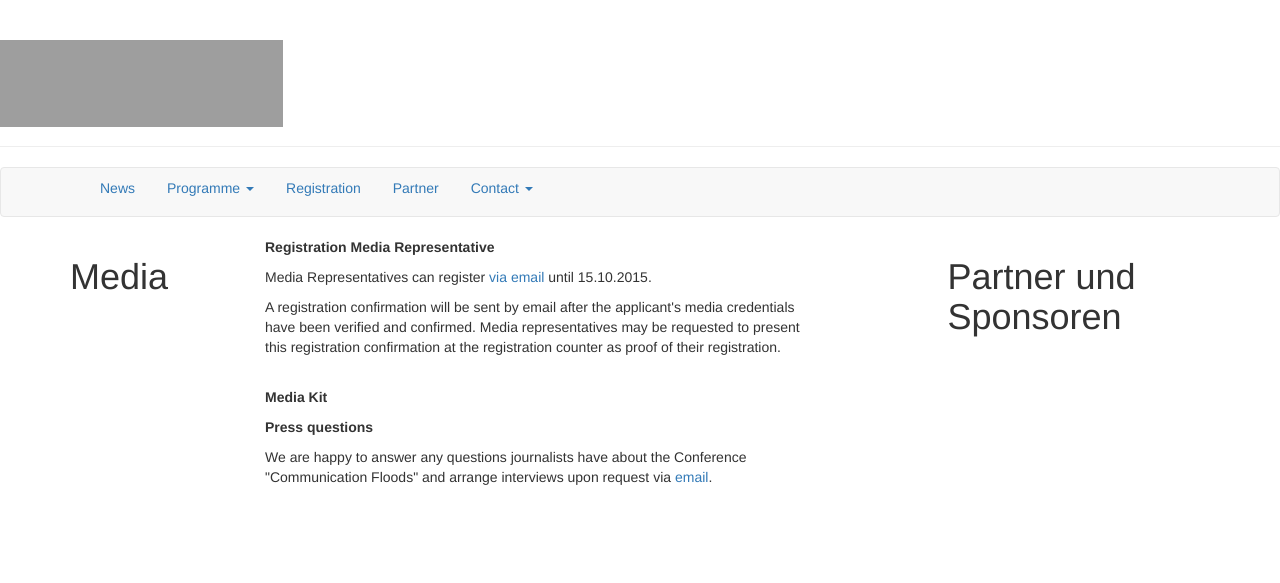
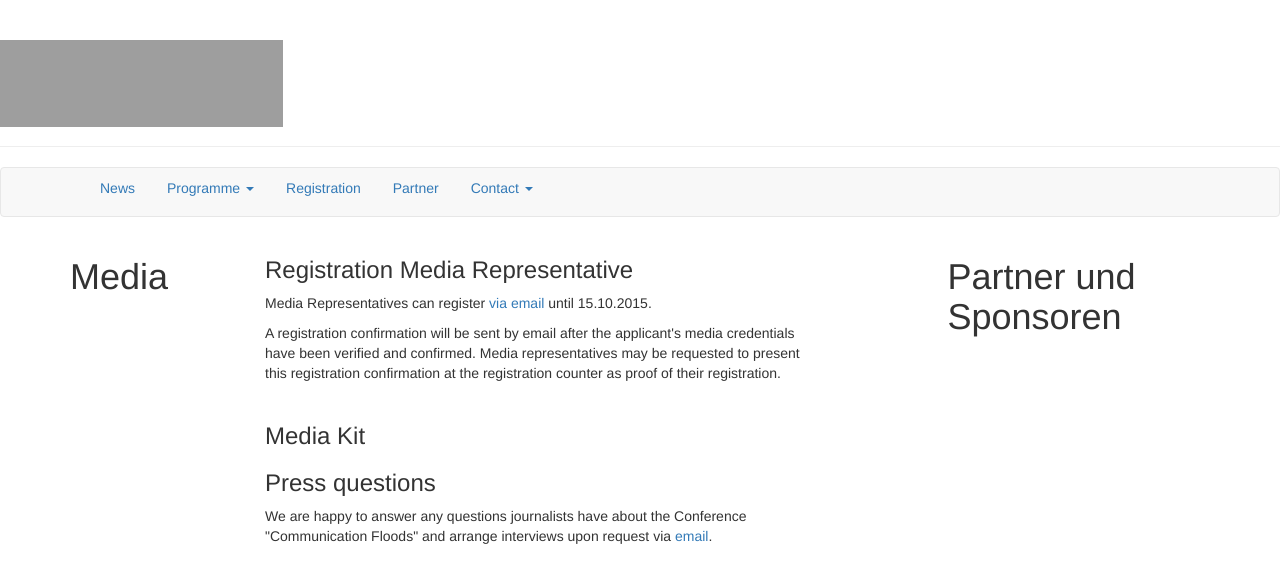
Before and after one commit to susedev/test, a Jekyll site: the page built from media.html, in a window 1280 px wide. Shown: the top 583 px of the page. Built offline with Jekyll 4.4.1, drawn with Linux system fonts in a browser that asks for light colours; nearby versions of some CDN libraries; grey boxes are pictures that could not be loaded.

Commit message:
Edit from JekyllCMS

```diff
--- a/media.html
+++ b/media.html
@@ -2,15 +2,15 @@
 title: Media
 language: en
 ---
-<p><strong>Registration Media Representative</strong></p>
+<h3>Registration Media Representative</h3>
 
 <p>Media Representatives can register <a href="mailto:kommunikationsfluten@eijc.eu?subject=Accreditation%20Conference">via email </a>until 15.10.2015.</p>
 
 <p>A registration confirmation will be sent by email after the applicant&#39;s media credentials have been verified and confirmed. Media representatives may be requested to present this registration confirmation at the registration counter as proof of their registration.<br />
 &nbsp;</p>
 
-<p><strong>Media Kit</strong></p>
+<h3>Media Kit</h3>
 
-<p><strong>Press questions</strong></p>
+<h3>Press questions</h3>
 
 <p>We are happy to answer any questions journalists have about the Conference &quot;Communication Floods&quot; and arrange interviews upon request via <a href="mailto:kommunikationsfluten@eijc.eu?subject=Press%20questions">email</a>.</p>
```
